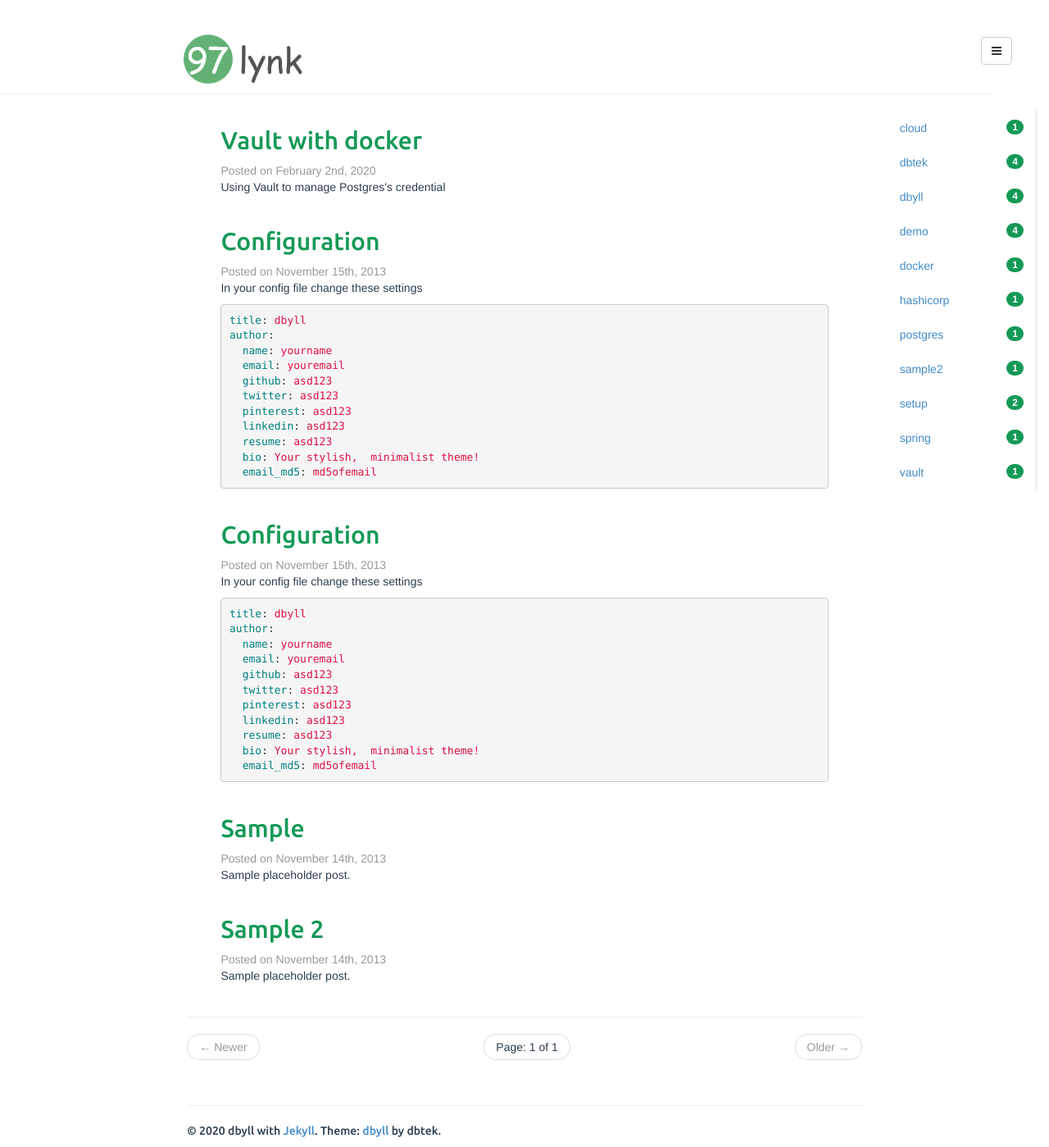
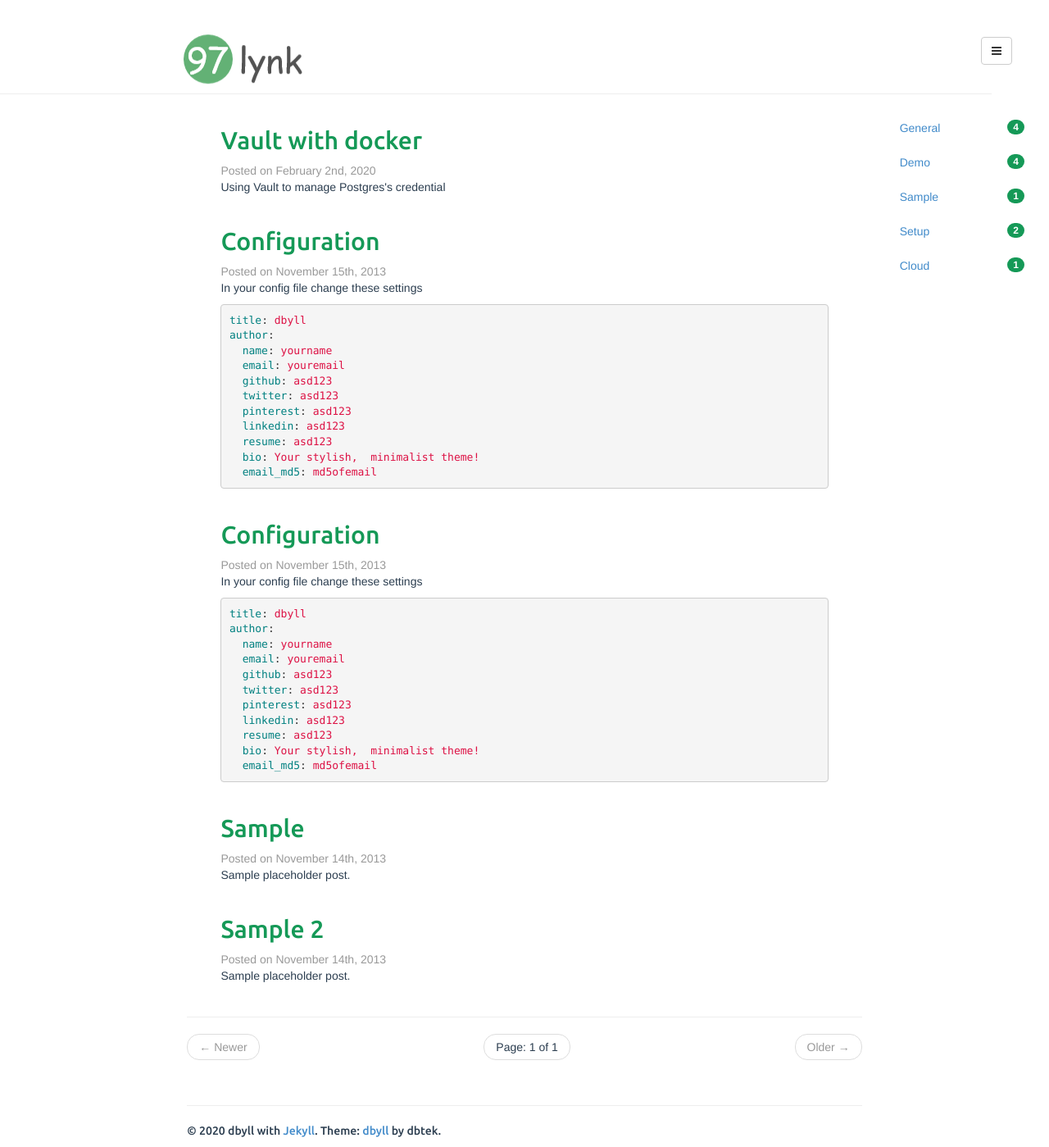
Before and after one commit to 97lynk/97lynk.github.io, a Jekyll site: the page built from index.html, in a window 1280 px wide. Shown: the whole page at 82% size. Built offline with Jekyll 4.4.1, drawn with Linux system fonts in a browser that asks for light colours; the list of posts is cut into pages by our own code.

Commit message:
fix index

```diff
--- a/_includes/index.html
+++ b/_includes/index.html
@@ -112,15 +112,27 @@
 
 
 	<div class="col-sm-2">
-		<ul class="nav nav-tabs-vertical cat-tag-menu">
-			{% for item in (0..site.tags.size) %}{% unless forloop.last %}
-			{% capture this_word %}{{ tag_words[item] | strip_newlines }}{% endcapture %}
+		<ul class="nav nav-tabs-horizontal cat-tag-menu">
+			{% assign categories_list = site.categories %}
+			{% if categories_list.first[0] == null %}
+			{% for category in categories_list %}
 			<li>
-				<a href="#{{ this_word | replace:' ','-' }}-ref">
-					{{ this_word }}<span class="badge pull-right">{{ site.tags[this_word].size }}</span>
+				<a href="/categories.html#{{ category | replace:' ','-' }}-ref">
+					{{ category | capitalize }} <span
+						class="badge pull-right">{{ site.categories[category].size }}</span>
 				</a>
 			</li>
-			{% endunless %}{% endfor %}
+			{% endfor %}
+			{% else %}
+			{% for category in categories_list %}
+			<li>
+				<a href="/categories.html#{{ category[0] | replace:' ','-' }}-ref">
+					{{ category[0] | capitalize }} <span class="badge pull-right">{{ category[1].size }}</span>
+				</a>
+			</li>
+			{% endfor %}
+			{% endif %}
+			{% assign categories_list = nil %}
 		</ul>
 	</div>
 
--- a/assets/css/style.css
+++ b/assets/css/style.css
@@ -172,6 +172,27 @@ footer {
     border-radius: 4px 0 0 4px;
 }
 
+/* nav-horizontal-tabs component */
+.nav-tabs-horizontal {
+    /* border-right: 1px solid #ddd; */
+}
+
+.nav-tabs-horizontal li {
+    margin-right: -1px;
+}
+
+.nav-tabs-horizontal>li.active>a, .nav-tabs-horizontal>li.active>a:hover, .nav-tabs-horizontal>li.active>a:focus {
+    color: #555;
+    cursor: default;
+    background-color: #fff;
+}
+
+.nav-tabs-horizontal>li>a {
+    line-height: 1.428571429;
+    border: 1px solid transparent;
+    border-radius: 4px 0 0 4px;
+}
+
 .badge { background: #159957; }
 
 #nav-menu{
```
